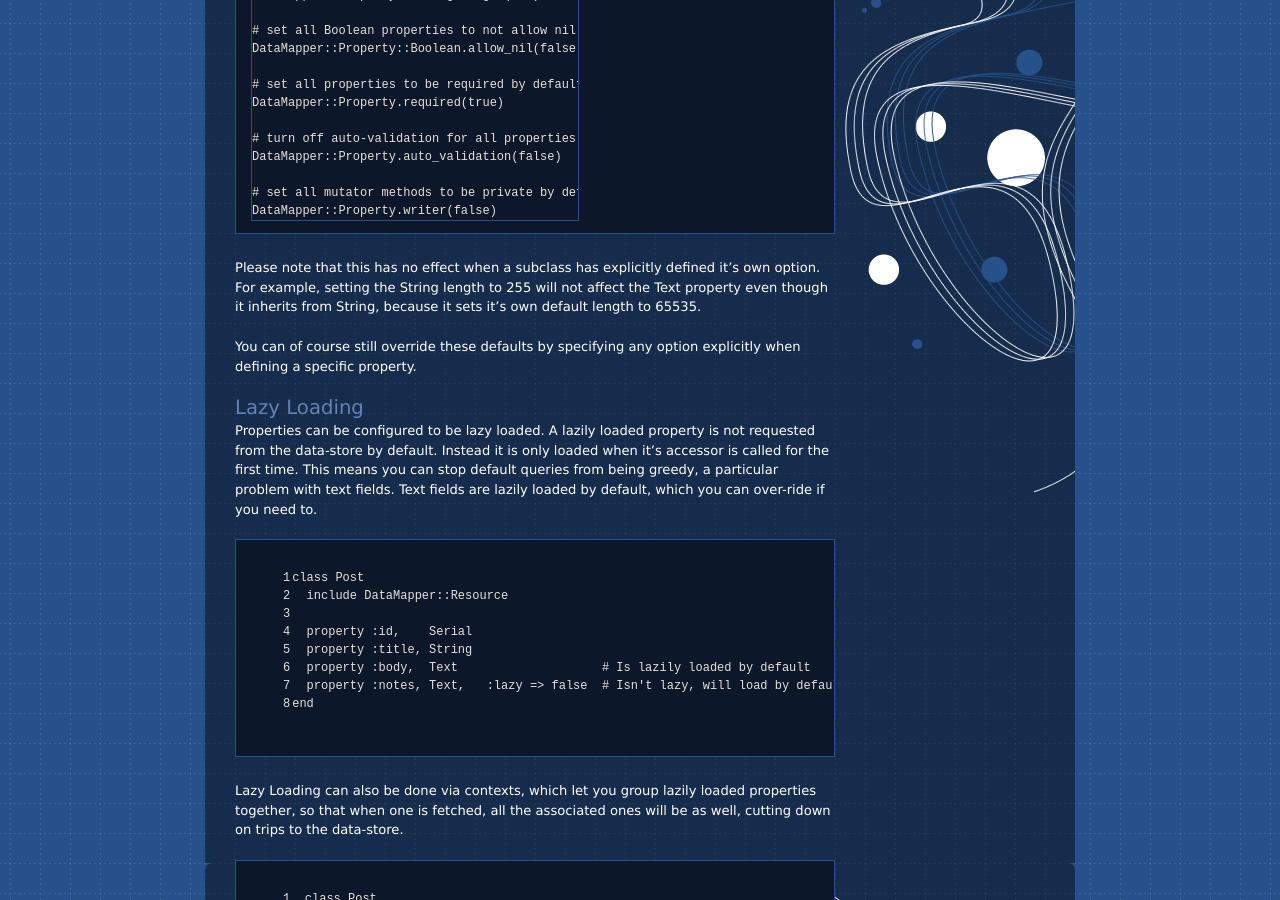
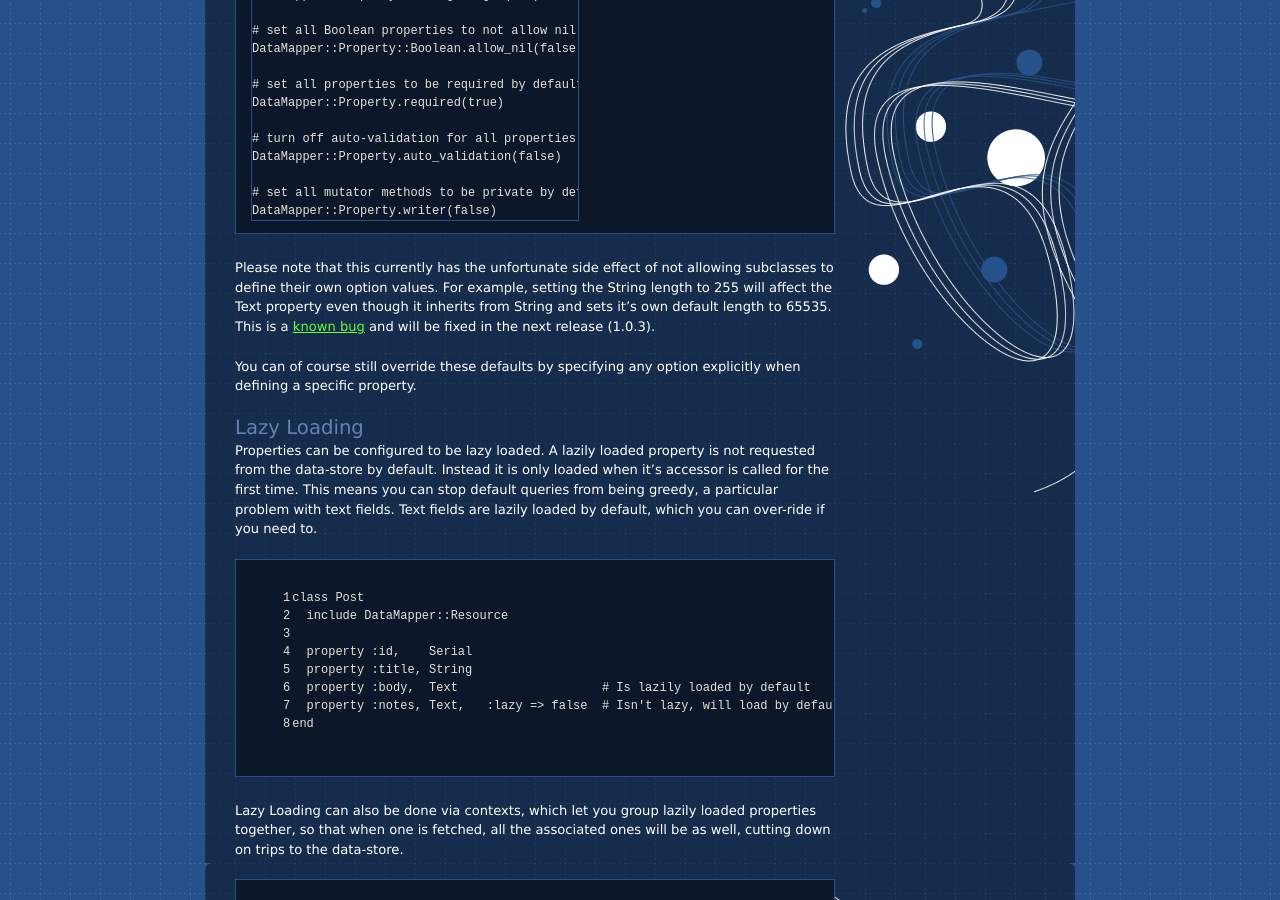
Before and after one commit to datamapper/datamapper.github.com, a Jekyll site: the page built from docs/properties.markdown, in a window 1280 px wide and 900 px high, scrolled down 2316 px. Built offline with Jekyll 4.4.1, drawn with Linux system fonts in a browser that asks for light colours.

Commit message:
Note that default property options are buggy atm

```diff
--- a/docs/properties.markdown
+++ b/docs/properties.markdown
@@ -134,10 +134,12 @@ you add to your models.
     # set all mutator methods to be private by default
     DataMapper::Property.writer(false)
 
-Please note that this has no effect when a subclass has explicitly
-defined it's own option. For example, setting the String length to
-255 will not affect the Text property even though it inherits from
-String, because it sets it's own default length to 65535.
+Please note that this currently has the unfortunate side effect of not
+allowing subclasses to define their own option values. For example,
+setting the String length to 255 will affect the Text property even
+though it inherits from String and sets it's own default length to 65535.
+This is a [known bug](http://datamapper.lighthouseapp.com/projects/20609/tickets/1430)
+and will be fixed in the next release (1.0.3).
 
 You can of course still override these defaults by specifying any
 option explicitly when defining a specific property.
```
